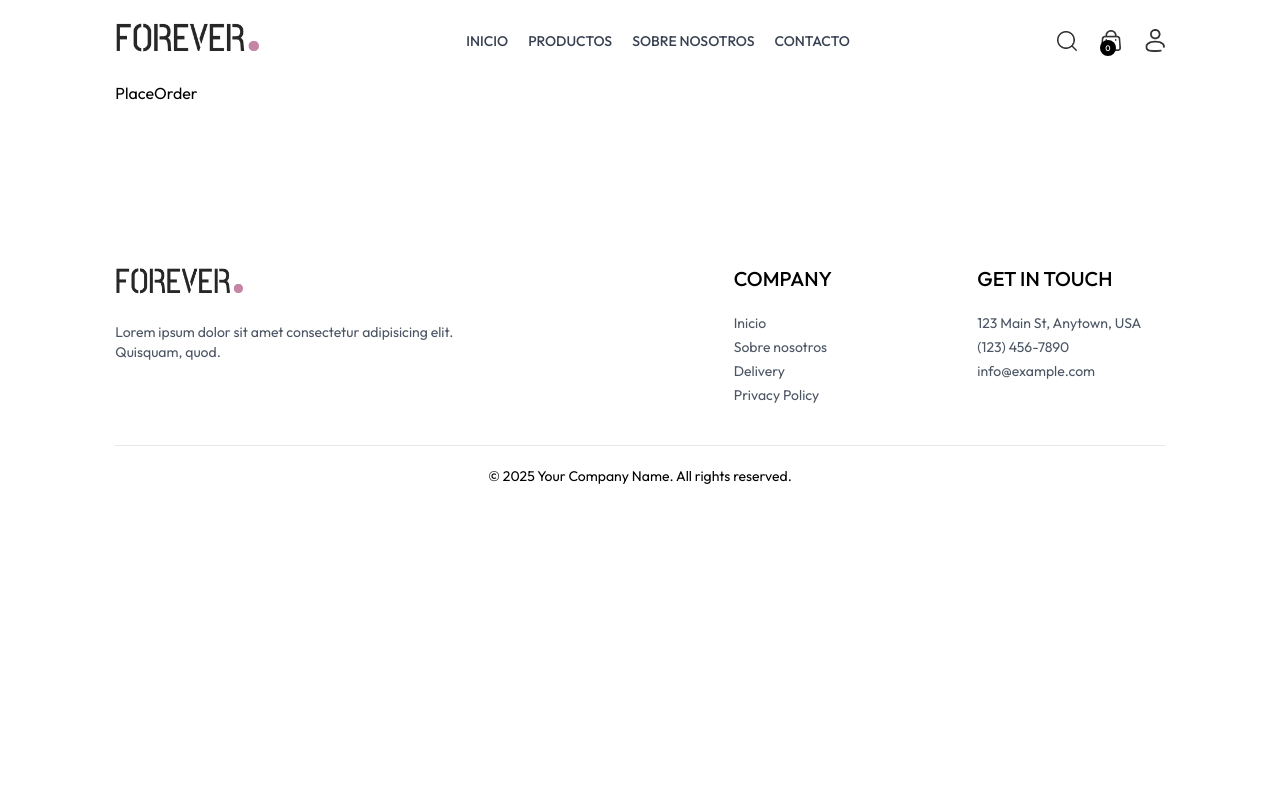
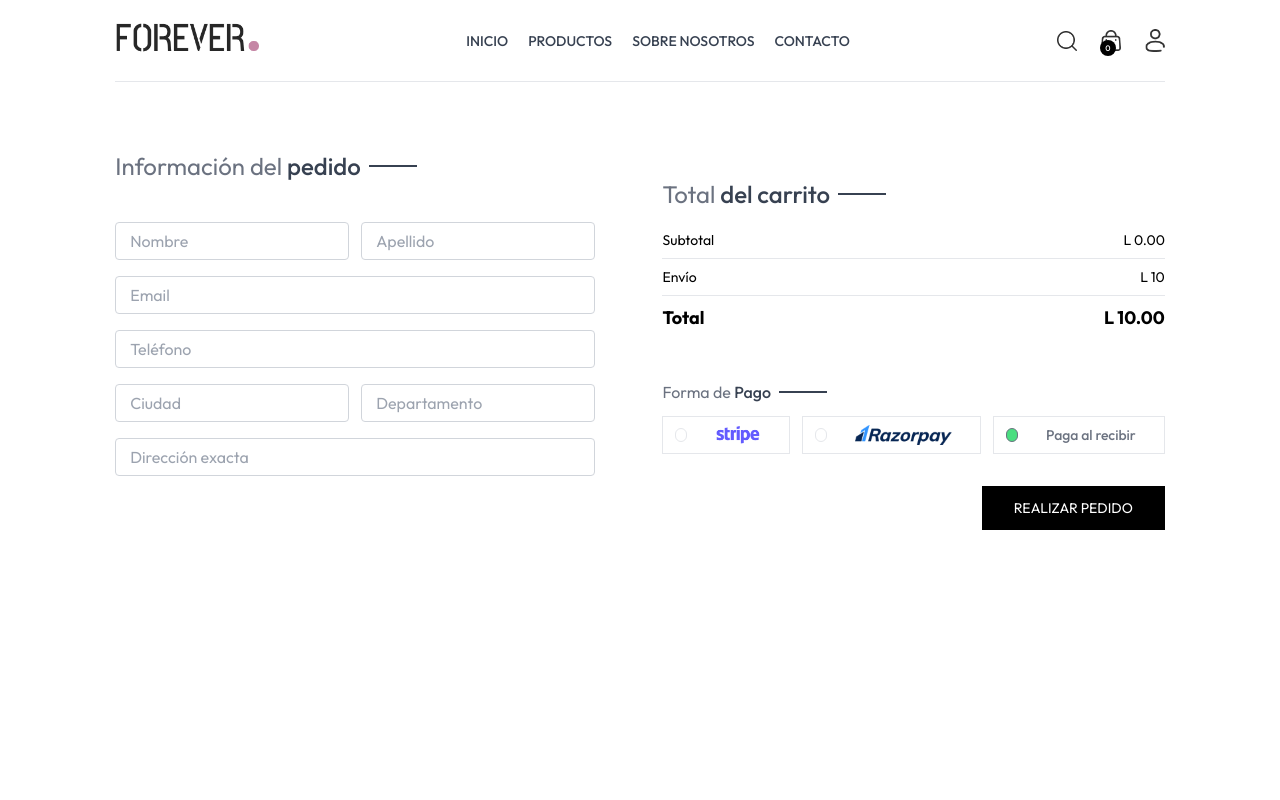
Before and after one commit to jdg03/ecommercce-MERN, a React (Vite) app in the folder frontend/: page /realizar-pedido in a window 1280 px wide. Shown: the top 800 px of the page. Built offline with nearby package versions, Linux system fonts and the light colour scheme.

Commit message:
feat add place order page

```diff
--- a/frontend/src/components/cart/CartTotal.tsx
+++ b/frontend/src/components/cart/CartTotal.tsx
@@ -4,7 +4,7 @@ import Title from "../ui/Title";
 
 const CartTotal = () => {
     const {getCartTotal} = useCartContext();
-    const {currency, delivery_fee, navigate} = useShopContext();
+    const {currency, delivery_fee} = useShopContext();
 
 
   return (
@@ -31,11 +31,8 @@ const CartTotal = () => {
             </div>
           </div>
 
-          <div className="w-full text-end mt-8">
-            <button onClick={() => navigate('/realizar-pedido')} className="bg-black text-white text-sm px-8 py-3">
-              PROCEDER AL PAGO
-            </button>
-          </div>
+
+
         </div>
 
   )
--- a/frontend/src/context/ShopContext.tsx
+++ b/frontend/src/context/ShopContext.tsx
@@ -1,6 +1,6 @@
   import { createContext, useState } from "react";
   import { products } from "../assets/frontend_assets/assets";
-  import type { ShopContextType } from "../interfaces/ShopContextInterface";
+  import type { ShopContextType } from "../interfaces/ShopContextType";
 import { useNavigate } from "react-router-dom";
 
   export const ShopContext = createContext<ShopContextType | null>(null);
--- a/frontend/src/hooks/useShopContext.ts
+++ b/frontend/src/hooks/useShopContext.ts
@@ -1,6 +1,6 @@
 import { useContext } from 'react';
 import { ShopContext } from '../context/ShopContext';
-import type { ShopContextType } from '../interfaces/ShopContextInterface';
+import type { ShopContextType } from '../interfaces/ShopContextType';
 
 export const useShopContext = (): ShopContextType => {
   const context = useContext(ShopContext);
--- a/frontend/src/interfaces/CategoriesInterface.ts
+++ b/frontend/src/interfaces/CategoriesInterface.ts
@@ -1,10 +1,8 @@
-
 
 export interface Category {
   value: string;
   label: string;
 }
-
 
 export interface SubCategory {
   value: string;
--- a/frontend/src/pages/Cart.tsx
+++ b/frontend/src/pages/Cart.tsx
@@ -6,7 +6,7 @@ import CartTotal from "../components/cart/CartTotal";
 
 const Cart = () => {
   const { cartItems, updateQuantity, removeFromCart, getCartTotal } = useCartContext();
-  const { products, currency } = useShopContext();
+  const { products, currency, navigate } = useShopContext();
 
 
   if (cartItems.length === 0) {
@@ -96,6 +96,12 @@ const Cart = () => {
       <div className="flex justify-end my-20">
         <div className="w-full sm:w-[450px]">
           <CartTotal />
+
+             <div className="w-full text-end mt-8">
+            <button onClick={() => navigate('/realizar-pedido')} className="bg-black text-white text-sm px-8 py-3">
+              PROCEDER AL PAGO
+            </button>
+          </div>
         </div>
 
       </div>
--- a/frontend/src/pages/PlaceOrder.tsx
+++ b/frontend/src/pages/PlaceOrder.tsx
@@ -1,8 +1,76 @@
+import { useState } from "react";
+import { assets } from "../assets/frontend_assets/assets"
+import CartTotal from "../components/cart/CartTotal"
+import Title from "../components/ui/Title"
+import { useShopContext } from "../hooks/useShopContext";
 
 
 const PlaceOrder = () => {
+
+  const [method, setMethot] = useState<'cod' | 'stripe' | 'razorpay'>('cod');
+  const { navigate } = useShopContext();
+
+
   return (
-    <div>PlaceOrder</div>
+    <section className="flex flex-col sm:flex-row justify-between gap-4 pt-5 sm:pt-14 min-h-[80vh] border-t">
+      {/**Left side */}
+      <div className="flex flex-col gap-4 w-full sm:max-w-[480px]">
+        <div className="text-xl sm:text-2xl my-3">
+          <Title text1 ="Información del" text2="pedido"></Title>
+        </div>
+        <div className="flex gap-3">
+          <input type="text" placeholder="Nombre" className="border border-gray-300 rounded py-1.5 px-3.5 w-full"/>
+          <input type="text" placeholder="Apellido" className="border border-gray-300 rounded py-1.5 px-3.5 w-full"/>
+        </div>
+        <input type="email" placeholder="Email" className="border border-gray-300 rounded py-1.5 px-3.5 w-full" />
+        <div className="flex gap-3">
+          <input type="number" placeholder="Teléfono" className="border border-gray-300 rounded py-1.5 px-3.5 w-full"/>
+        </div>
+        <div className="flex gap-3">
+          <input type="text" placeholder="Ciudad" className="border border-gray-300 rounded py-1.5 px-3.5 w-full"/>
+          <input type="text" placeholder="Departamento" className="border border-gray-300 rounded py-1.5 px-3.5 w-full"/>
+        </div>
+
+        <input type="address" placeholder="Dirección exacta" className="border border-gray-300 rounded py-1.5 px-3.5 w-full" />
+      </div>
+
+      {/**Right side */}
+        <div className="mt-2">
+          <div className="mt-8 min-w-80">
+            <CartTotal></CartTotal>
+          </div>
+
+          <div className="mt-12">
+            <Title text1="Forma de" text2="Pago"></Title>
+               {/**payment methods */}
+            <div className="flex gap-3 flex-col lg:flex-row">
+
+              <div onClick={() =>setMethot("stripe")} className="flex items-center gap-3 border p-2 px-3 cursor-pointer">
+                <p className={`min-w-3 h-3.5 border rounded-full ${method === "stripe" ? "bg-green-400 border-gray-500" : "transparent"}`} ></p>
+                <img src={assets.stripe_logo} alt="stripe_logo" className="h-5 mx-4" />
+              </div>
+              <div onClick={() =>setMethot("razorpay")} className="flex items-center gap-3 border p-2 px-3 cursor-pointer">
+                <p className={`min-w-3 h-3.5 border rounded-full ${method === "razorpay" ? "bg-green-400 border-gray-500" : "transparent"}`}></p>
+                <img src={assets.razorpay_logo} alt="razorpay_logo" className="h-5 mx-4" />
+              </div>
+              <div onClick={() =>setMethot("cod")} className="flex items-center gap-3 border p-2 px-3 cursor-pointer">
+                <p className={`min-w-3 h-3.5 border rounded-full ${method === "cod" ? "bg-green-400 border-gray-500 " : "transparent"}`}></p>
+                <p className="text-gray-500 text-sm font-medium mx-4">Paga al recibir</p>
+              </div>
+
+            </div>
+
+            <div className="w-full text-end mt-8">
+              <button onClick={() => navigate('/pedidos')} className="bg-black text-white text-sm px-8 py-3">
+                REALIZAR PEDIDO
+              </button>
+            </div>
+
+          </div>
+
+        </div>
+
+    </section>
   )
 }
 
```
Also changed, not shown: frontend/src/interfaces/ShopContextType.ts (renamed from frontend/src/interfaces/ShopContextInterface.ts).
